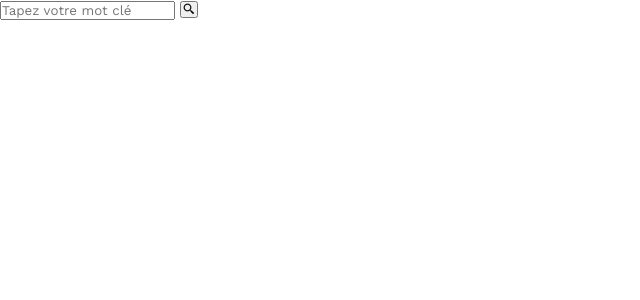
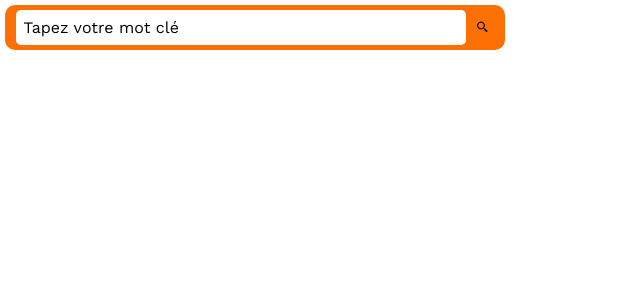
Before and after one commit to Brrunn/G4D, a PHP site: page /barrerecherche.html in a window 1280 px wide. Shown: the top 300 px of the page, without its empty margins (0-640 px from the left). Run offline with PHP 8.4, Linux system fonts and the light colour scheme.

Commit message:
Update styles.css

```diff
--- a/Conference4WorldEXP/css/styles.css
+++ b/Conference4WorldEXP/css/styles.css
@@ -678,3 +678,57 @@ label {
 .addconfbtn:hover{
     transform: scale(1.06);
 }
+
+/* barre recherche */
+
+  .barre-recherche {
+  background-color: #FF7004;
+  border-radius: 10px;
+  padding: 5px 5px;
+  margin: 5px;
+  text-align: center;
+  width: 500px;
+}
+
+.barre-recherche input {
+  color: black;
+  font-size: 16px;
+  width: 450px;
+  padding: 8px;
+  border-radius: 5px;
+  border: none;
+}
+
+.barre-recherche input::placeholder {
+  color:  black;
+}
+
+.barre-recherche .loupe {
+  font-size: 20px;
+  margin-right: 10px;
+}
+
+.loupe {
+    width: 30px;
+    height: 30px;
+}
+
+.button {
+    color: white;
+    background: #FF7004;
+    text-decoration: none;
+    letter-spacing: 1px;
+    padding: 15px 25px;
+    border-radius: 50px;
+    transition: transform 0.3s, background-color 0.3s, color 0.3s;
+}
+
+.button:hover {
+    background-color: #555;
+}
+
+.barre-recherche button{
+    background-color: transparent;
+    border: none;
+    padding: 5px;
+}
```
